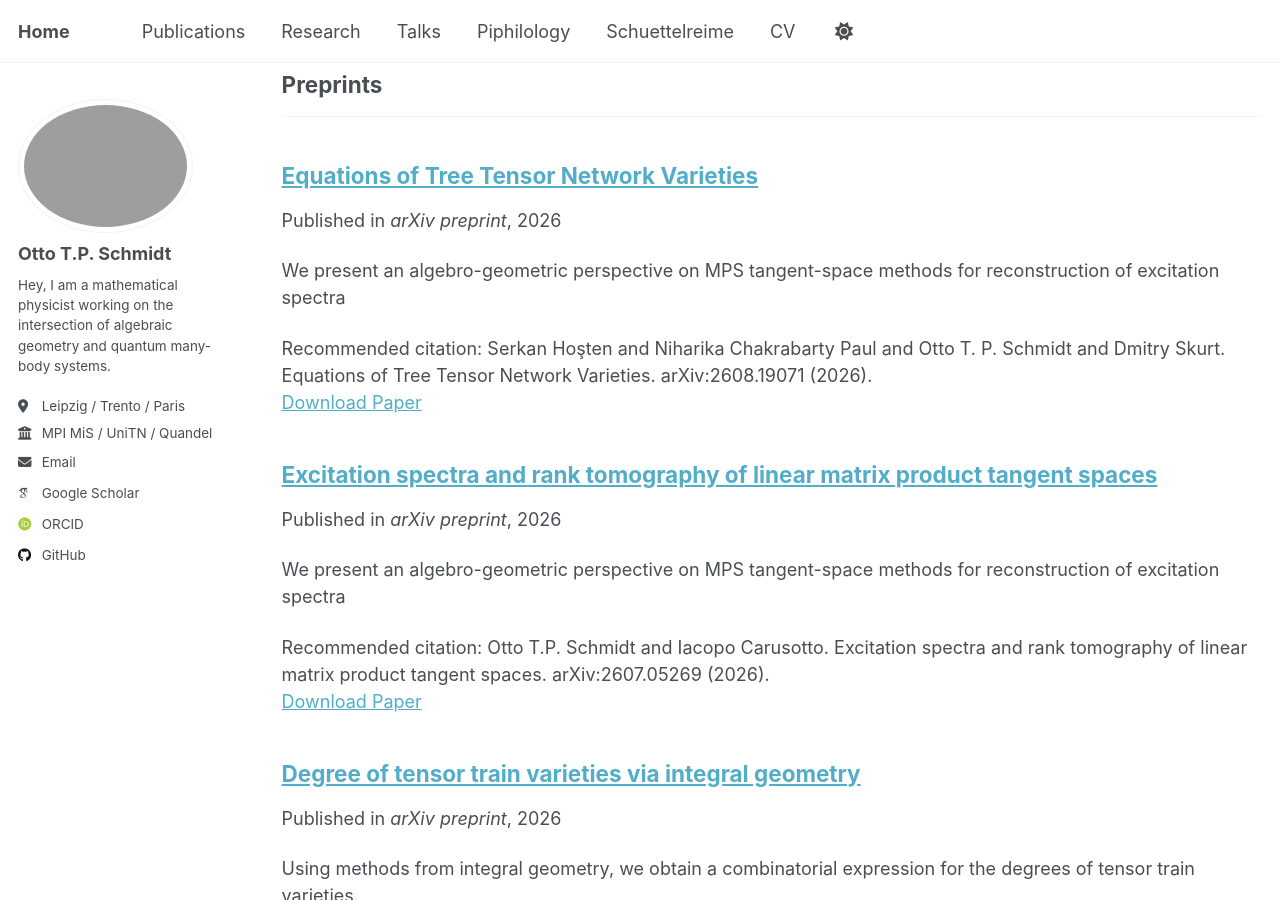
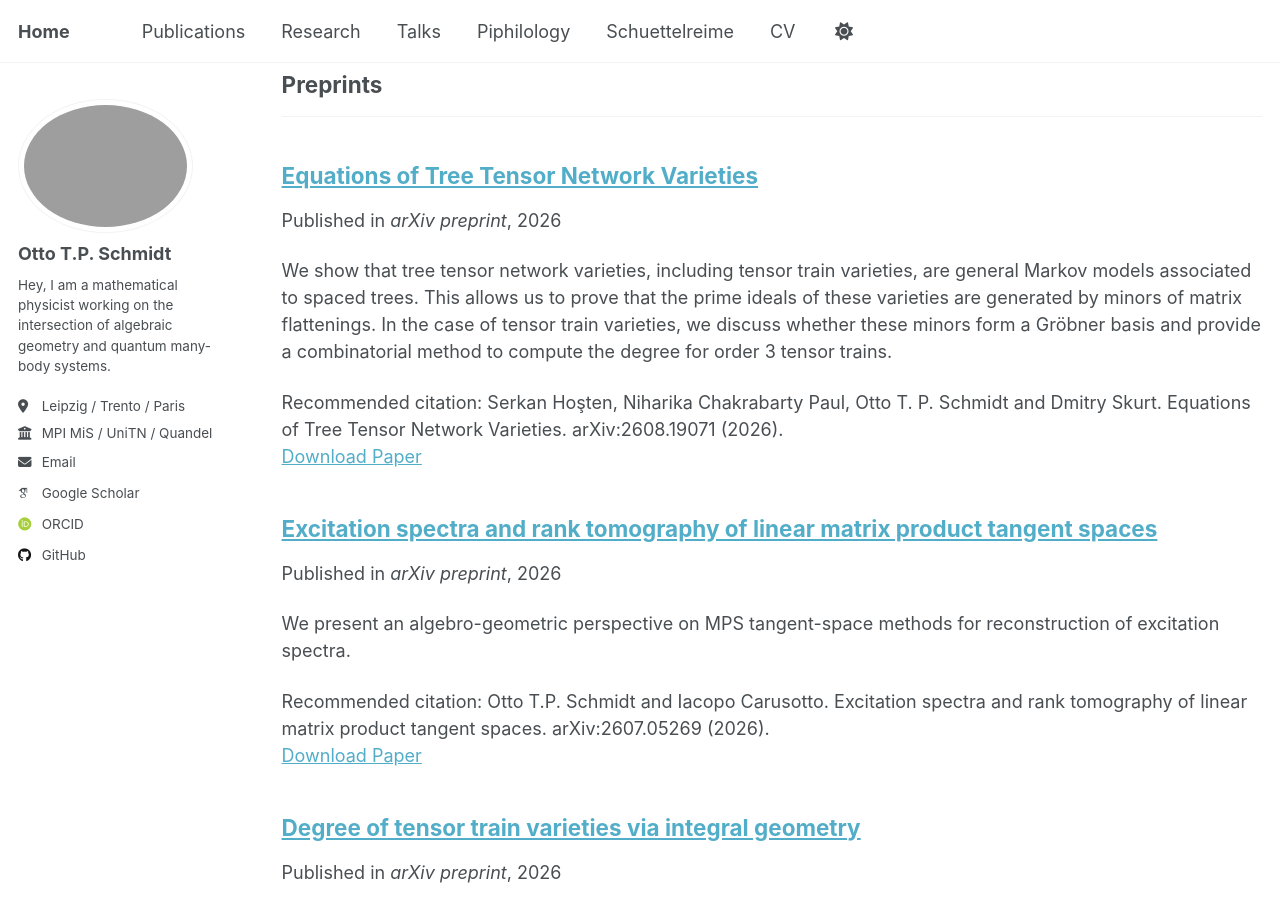
Before and after one commit to ottotpschmidt/ottotpschmidt.github.io, a Jekyll site: the page built from _pages/publications.html, in a window 1280 px wide and 900 px high, scrolled down 586 px. Built offline with Jekyll 4.4.1, drawn with Linux system fonts in a browser that asks for light colours; some web fonts are replaced; a script that is not in the unit is left out.

Commit message:
updated publications list

```diff
--- a/_publications/2026-08-20-eq-of-TTN-varieties.md
+++ b/_publications/2026-08-20-eq-of-TTN-varieties.md
@@ -3,10 +3,10 @@ title: "Equations of Tree Tensor Network Varieties"
 collection: publications
 category: preprints
 permalink: /publication/2026-08-20-eq-of-TTN-varieties
-excerpt: 'We present an algebro-geometric perspective on MPS tangent-space methods for reconstruction of excitation spectra'
+excerpt: 'We show that tree tensor network varieties, including tensor train varieties, are general Markov models associated to spaced trees. This allows us to prove that the prime ideals of these varieties are generated by minors of matrix flattenings. In the case of tensor train varieties, we discuss whether these minors form a Gröbner basis and provide a combinatorial method to compute the degree for order 3 tensor trains.'
 date: 2026-08-20
 venue: 'arXiv preprint'
 paperurl: 'https://arxiv.org/abs/2608.19071'
-citation: 'Serkan Hoşten and Niharika Chakrabarty Paul and Otto T. P. Schmidt and Dmitry Skurt. Equations of Tree Tensor Network Varieties. arXiv:2608.19071 (2026).'
+citation: 'Serkan Hoşten, Niharika Chakrabarty Paul, Otto T. P. Schmidt and Dmitry Skurt. Equations of Tree Tensor Network Varieties. arXiv:2608.19071 (2026).'
 ---
 We show that tree tensor network varieties, including tensor train varieties, are general Markov models associated to spaced trees. This allows us to prove that the prime ideals of these varieties are generated by minors of matrix flattenings. In the case of tensor train varieties, we discuss whether these minors form a Gröbner basis and provide a combinatorial method to compute the degree for order 3 tensor trains.
```
Also changed, not shown: _publications/2026-07-07-excitation-spectra-and-rank-tomography.md (+1 -1 lines).
